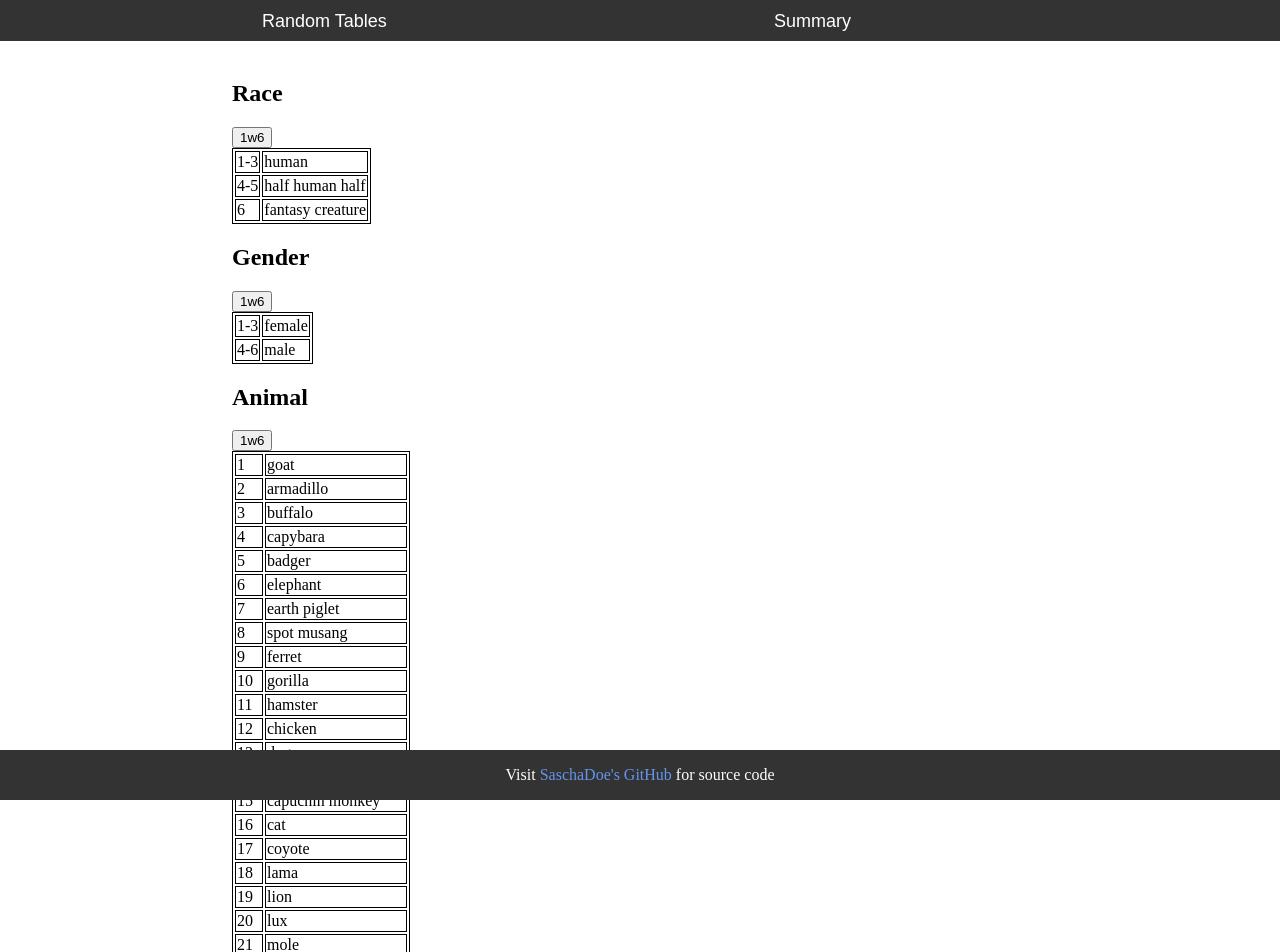
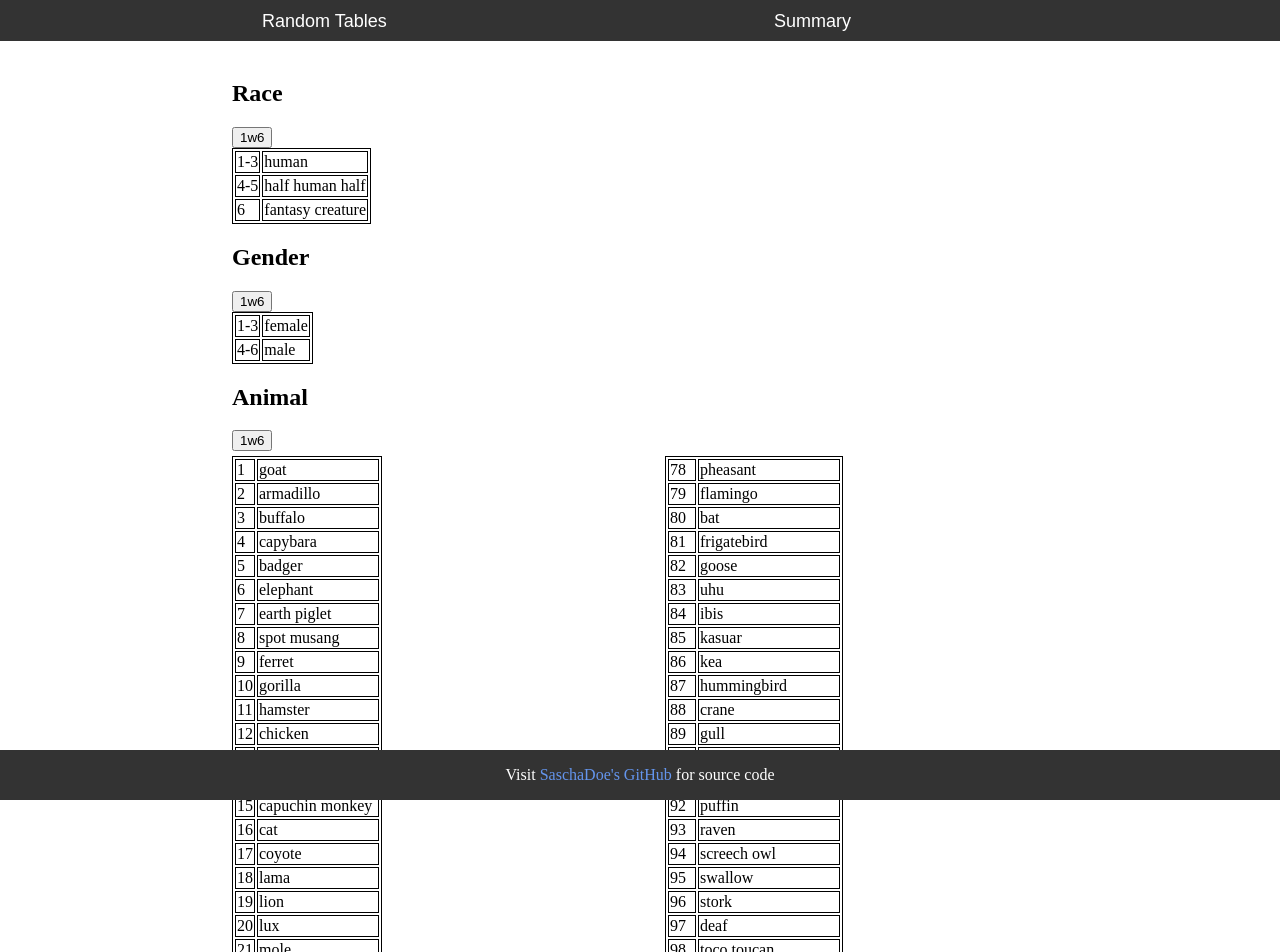
Before and after one commit to SaschaDoe/RandomTableApp, a SvelteKit app: page / in a window 1280 px wide. Shown: the top 952 px of the page. Built offline with nearby package versions, Linux system fonts and the light colour scheme.

Commit message:
Big tables are two columns now

```diff
--- a/src/tables/RandomTable.svelte
+++ b/src/tables/RandomTable.svelte
@@ -21,17 +21,7 @@
         $currentChar = new Character();
         applyTableFunctions(entry,table,$currentChar);
         applyEntryFunctions(entry,$currentChar);
-/*
-        for(let i = 0; i < table.functions.length; i++){
-            let func = table.functions[i];
-            func($currentChar,entry);
-        }
 
-        for(let i = 0; i < entry.functions.length; i++){
-            let func = entry.functions[i];
-            func($currentChar);
-        }
-*/
         $characters.push($currentChar)
         isModalVisible = false;
     }
@@ -58,6 +48,30 @@
     </Modal>
 {/if}
 
+{#if table.entries.length > 19}
+<div class="row">
+    <div class="column">
+        <table>
+            {#each table.entries.slice(0,table.entries.length/2) as entry}
+                <tr>
+                    <td>{entry.toString()}</td>
+                    <td>{entry.text}</td>
+                </tr>
+            {/each}
+        </table>
+    </div>
+    <div class="column">
+        <table>
+            {#each table.entries.slice(table.entries.length/2) as entry}
+                <tr>
+                    <td>{entry.toString()}</td>
+                    <td>{entry.text}</td>
+                </tr>
+            {/each}
+        </table>
+    </div>
+</div>
+    {:else}
     <table>
         {#each table.entries as entry}
             <tr>
@@ -66,9 +80,31 @@
             </tr>
         {/each}
     </table>
-
+    {/if}
 <style>
     table, th, td{
         border: 1px solid;
     }
+
+    .row {
+        margin-left:-5px;
+        margin-right:-5px;
+    }
+
+    .column {
+        float: left;
+        width: 50%;
+        padding: 5px;
+    }
+
+    /* Clearfix (clear floats) */
+    .row::after {
+        content: "";
+        clear: both;
+        display: table;
+    }
+    * {
+        box-sizing: border-box;
+    }
+
 </style>
```
Lines whose indentation alone changed are shown as unchanged.
